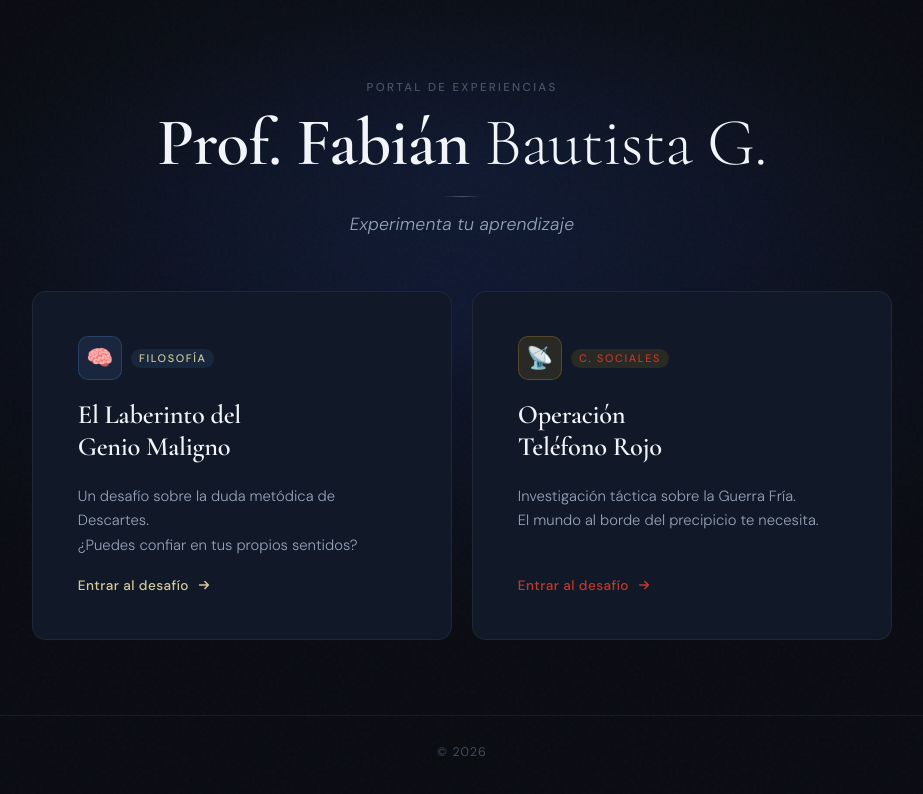
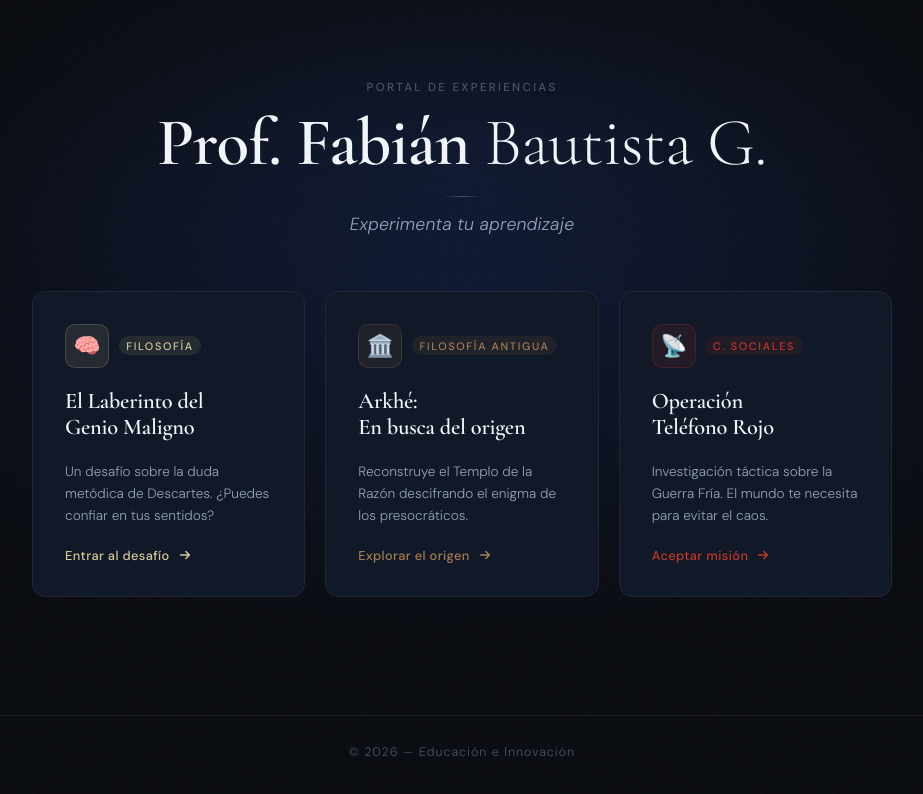
Before and after one commit to fabianbauttt/fabianbauttt.github.io, a plain HTML site: page index.html in a window 1280 px wide. Shown: the whole page, without its empty margins (178-1101 px from the left). Drawn offline with nearby package versions, Linux system fonts and the light colour scheme.

Commit message:
Update index.html

```diff
--- a/index.html
+++ b/index.html
@@ -21,15 +21,20 @@
       --text-secondary: #94a3b8;
       --text-muted:     #475569;
 
-      /* Filosofía — azul frío */
+      /* Filosofía — Dorado Descartes */
       --accent-filo:      #d4c99a;
       --glow-filo:        rgba(212,201,154,0.18);
       --glow-filo-ring:   rgba(212,201,154,0.35);
 
-      /* Sociales — ámbar */
+      /* Sociales — Rojo Guerra Fría */
       --accent-soc:       #c0392b;
       --glow-soc:         rgba(192,57,43,0.14);
       --glow-soc-ring:    rgba(192,57,43,0.32);
+
+      /* Arkhé — Bronce Grecia (NUEVO) */
+      --accent-arkhe:     #a67c52;
+      --glow-arkhe:       rgba(166,124,82,0.18);
+      --glow-arkhe-ring:  rgba(166,124,82,0.35);
 
       --radius:    14px;
       --transition: 0.38s cubic-bezier(0.22,1,0.36,1);
@@ -40,18 +45,13 @@
 
     /* ── Reset ─────────────────────────────────────────────── */
     *, *::before, *::after { box-sizing: border-box; margin: 0; padding: 0; }
-
     html { scroll-behavior: smooth; }
 
     body {
       background-color: var(--bg);
       background-image:
-        radial-gradient(ellipse 70% 55% at 50% 40%,
-          rgba(30,58,138,0.22) 0%,
-          transparent 70%),
-        radial-gradient(ellipse 40% 30% at 50% 20%,
-          rgba(15,23,42,0.8) 0%,
-          transparent 100%);
+        radial-gradient(ellipse 70% 55% at 50% 40%, rgba(30,58,138,0.22) 0%, transparent 70%),
+        radial-gradient(ellipse 40% 30% at 50% 20%, rgba(15,23,42,0.8) 0%, transparent 100%);
       color: var(--text-primary);
       font-family: var(--font-body);
       font-weight: 300;
@@ -60,8 +60,6 @@
       flex-direction: column;
       align-items: center;
       padding: 0 1.25rem;
-
-      /* Subtle grain overlay */
       position: relative;
     }
 
@@ -75,7 +73,6 @@
       z-index: 0;
     }
 
-    /* ── Layout ─────────────────────────────────────────────── */
     main {
       position: relative;
       z-index: 1;
@@ -89,7 +86,6 @@
       gap: clamp(3rem, 7vh, 5rem);
     }
 
-    /* ── Header ─────────────────────────────────────────────── */
     .header {
       text-align: center;
       display: flex;
@@ -117,30 +113,15 @@
       color: var(--text-primary);
     }
 
-    .header h1 strong {
-      font-weight: 600;
-    }
-
-    .header-divider {
-      width: 40px;
-      height: 1px;
-      background: linear-gradient(90deg, transparent, var(--text-muted), transparent);
-      margin: 0.25rem auto;
-    }
-
-    .header p {
-      font-size: clamp(0.95rem, 2.2vw, 1.1rem);
-      color: var(--text-secondary);
-      font-weight: 300;
-      letter-spacing: 0.01em;
-      font-style: italic;
-    }
+    .header h1 strong { font-weight: 600; }
+    .header-divider { width: 40px; height: 1px; background: linear-gradient(90deg, transparent, var(--text-muted), transparent); margin: 0.25rem auto; }
+    .header p { font-size: clamp(0.95rem, 2.2vw, 1.1rem); color: var(--text-secondary); font-weight: 300; letter-spacing: 0.01em; font-style: italic; }
 
     /* ── Cards Grid ─────────────────────────────────────────── */
     .cards {
       width: 100%;
       display: grid;
-      grid-template-columns: repeat(auto-fit, minmax(min(100%, 340px), 1fr));
+      grid-template-columns: repeat(auto-fit, minmax(min(100%, 260px), 1fr));
       gap: 1.25rem;
     }
 
@@ -149,7 +130,7 @@
       background: var(--bg-card);
       border: 1px solid var(--border);
       border-radius: var(--radius);
-      padding: clamp(2rem, 5vw, 2.8rem);
+      padding: 2rem;
       display: flex;
       flex-direction: column;
       gap: 1.25rem;
@@ -157,175 +138,62 @@
       color: inherit;
       position: relative;
       overflow: hidden;
-      transition:
-        transform var(--transition),
-        border-color var(--transition),
-        box-shadow var(--transition);
+      transition: transform var(--transition), border-color var(--transition), box-shadow var(--transition);
       animation: fadeUp 0.9s var(--transition) both;
     }
 
     .card:nth-child(1) { animation-delay: 0.12s; }
     .card:nth-child(2) { animation-delay: 0.22s; }
+    .card:nth-child(3) { animation-delay: 0.32s; }
 
-    /* Shimmer sweep on hover */
     .card::before {
       content: '';
       position: absolute;
       inset: 0;
-      background: linear-gradient(
-        130deg,
-        transparent 30%,
-        rgba(255,255,255,0.032) 50%,
-        transparent 70%
-      );
+      background: linear-gradient(130deg, transparent 30%, rgba(255,255,255,0.032) 50%, transparent 70%);
       transform: translateX(-100%);
       transition: transform 0.6s ease;
       pointer-events: none;
     }
 
-    .card:hover::before {
-      transform: translateX(100%);
-    }
+    .card:hover::before { transform: translateX(100%); }
 
-    /* Per-card color theming */
-    .card--filo:hover {
-      border-color: var(--glow-filo-ring);
-      box-shadow:
-        0 0 0 1px var(--glow-filo-ring),
-        0 20px 60px -12px rgba(0,0,0,0.6),
-        0 0 40px -8px var(--glow-filo);
-      transform: translateY(-5px);
-    }
-
-    .card--soc:hover {
-      border-color: var(--glow-soc-ring);
-      box-shadow:
-        0 0 0 1px var(--glow-soc-ring),
-        0 20px 60px -12px rgba(0,0,0,0.6),
-        0 0 40px -8px var(--glow-soc);
-      transform: translateY(-5px);
-    }
+    /* Hover States */
+    .card--filo:hover { border-color: var(--glow-filo-ring); box-shadow: 0 0 0 1px var(--glow-filo-ring), 0 20px 60px -12px rgba(0,0,0,0.6), 0 0 40px -8px var(--glow-filo); transform: translateY(-5px); }
+    .card--soc:hover { border-color: var(--glow-soc-ring); box-shadow: 0 0 0 1px var(--glow-soc-ring), 0 20px 60px -12px rgba(0,0,0,0.6), 0 0 40px -8px var(--glow-soc); transform: translateY(-5px); }
+    .card--arkhe:hover { border-color: var(--glow-arkhe-ring); box-shadow: 0 0 0 1px var(--glow-arkhe-ring), 0 20px 60px -12px rgba(0,0,0,0.6), 0 0 40px -8px var(--glow-arkhe); transform: translateY(-5px); }
 
     /* ── Card icon ──────────────────────────────────────────── */
-    .card-icon {
-      width: 44px;
-      height: 44px;
-      border-radius: 10px;
-      display: flex;
-      align-items: center;
-      justify-content: center;
-      font-size: 1.35rem;
-      flex-shrink: 0;
-    }
+    .card-icon { width: 44px; height: 44px; border-radius: 10px; display: flex; align-items: center; justify-content: center; font-size: 1.35rem; flex-shrink: 0; }
+    .card--filo .card-icon { background: rgba(212,201,154,0.1); border: 1px solid rgba(212,201,154,0.2); }
+    .card--soc .card-icon { background: rgba(192,57,43,0.1); border: 1px solid rgba(192,57,43,0.2); }
+    .card--arkhe .card-icon { background: rgba(166,124,82,0.1); border: 1px solid rgba(166,124,82,0.2); }
 
-    .card--filo .card-icon {
-      background: rgba(96,165,250,0.1);
-      border: 1px solid rgba(96,165,250,0.2);
-    }
+    .card-meta { display: flex; align-items: center; gap: 0.6rem; }
+    .card-tag { font-size: 0.68rem; font-weight: 500; letter-spacing: 0.15em; text-transform: uppercase; padding: 0.25em 0.7em; border-radius: 999px; }
+    .card--filo .card-tag { color: var(--accent-filo); background: rgba(212,201,154,0.1); }
+    .card--soc .card-tag { color: var(--accent-soc); background: rgba(192,57,43,0.1); }
+    .card--arkhe .card-tag { color: var(--accent-arkhe); background: rgba(166,124,82,0.1); }
 
-    .card--soc .card-icon {
-      background: rgba(251,191,36,0.1);
-      border: 1px solid rgba(251,191,36,0.2);
-    }
+    .card-title { font-family: var(--font-display); font-size: 1.4rem; font-weight: 600; line-height: 1.2; letter-spacing: -0.01em; color: var(--text-primary); }
+    .card-desc { font-size: 0.85rem; color: var(--text-secondary); line-height: 1.6; font-weight: 300; }
 
-    /* ── Card body ──────────────────────────────────────────── */
-    .card-meta {
-      display: flex;
-      align-items: center;
-      gap: 0.6rem;
-    }
-
-    .card-tag {
-      font-size: 0.68rem;
-      font-weight: 500;
-      letter-spacing: 0.15em;
-      text-transform: uppercase;
-      padding: 0.25em 0.7em;
-      border-radius: 999px;
-    }
-
-    .card--filo .card-tag {
-      color: var(--accent-filo);
-      background: rgba(96,165,250,0.1);
-    }
-
-    .card--soc .card-tag {
-      color: var(--accent-soc);
-      background: rgba(251,191,36,0.1);
-    }
-
-    .card-title {
-      font-family: var(--font-display);
-      font-size: clamp(1.35rem, 3.2vw, 1.65rem);
-      font-weight: 600;
-      line-height: 1.2;
-      letter-spacing: -0.01em;
-      color: var(--text-primary);
-    }
-
-    .card-desc {
-      font-size: 0.925rem;
-      color: var(--text-secondary);
-      line-height: 1.65;
-      font-weight: 300;
-    }
-
-    .card-cta {
-      margin-top: auto;
-      display: flex;
-      align-items: center;
-      gap: 0.5rem;
-      font-size: 0.85rem;
-      font-weight: 500;
-      letter-spacing: 0.03em;
-      transition: gap var(--transition);
-    }
-
+    .card-cta { margin-top: auto; display: flex; align-items: center; gap: 0.5rem; font-size: 0.8rem; font-weight: 500; letter-spacing: 0.03em; transition: gap var(--transition); }
     .card--filo .card-cta { color: var(--accent-filo); }
-    .card--soc  .card-cta { color: var(--accent-soc);  }
+    .card--soc .card-cta { color: var(--accent-soc); }
+    .card--arkhe .card-cta { color: var(--accent-arkhe); }
 
     .card:hover .card-cta { gap: 0.9rem; }
+    .card-cta svg { width: 14px; height: 14px; transition: transform var(--transition); }
+    .card:hover .card-cta svg { transform: translateX(3px); }
 
-    .card-cta svg {
-      width: 14px;
-      height: 14px;
-      transition: transform var(--transition);
-    }
-
-    .card:hover .card-cta svg {
-      transform: translateX(3px);
-    }
-
-    /* ── Footer ─────────────────────────────────────────────── */
-    footer {
-      position: relative;
-      z-index: 1;
-      width: 100%;
-      text-align: center;
-      padding: 1.75rem 0 2.5rem;
-      color: var(--text-muted);
-      font-size: 0.78rem;
-      letter-spacing: 0.08em;
-      border-top: 1px solid var(--border);
-    }
-
-    /* ── Animations ─────────────────────────────────────────── */
-    @keyframes fadeUp {
-      from { opacity: 0; transform: translateY(18px); }
-      to   { opacity: 1; transform: translateY(0);    }
-    }
-
-    /* ── Responsive ─────────────────────────────────────────── */
-    @media (max-width: 540px) {
-      .cards { grid-template-columns: 1fr; }
-    }
+    footer { position: relative; z-index: 1; width: 100%; text-align: center; padding: 1.75rem 0 2.5rem; color: var(--text-muted); font-size: 0.78rem; letter-spacing: 0.08em; border-top: 1px solid var(--border); }
+    @keyframes fadeUp { from { opacity: 0; transform: translateY(18px); } to { opacity: 1; transform: translateY(0); } }
   </style>
 </head>
 <body>
 
   <main>
-
-    <!-- ── Header ── -->
     <header class="header">
       <span class="header-eyebrow">Portal de Experiencias</span>
       <h1><strong>Prof. Fabián</strong> Bautista G.</h1>
@@ -333,75 +201,52 @@
       <p>Experimenta tu aprendizaje</p>
     </header>
 
-    <!-- ── Cards ── -->
     <section class="cards" aria-label="Escape Rooms disponibles">
 
-      <!-- Tarjeta 1: Filosofía -->
-      <a
-        class="card card--filo"
-        href="https://fabianbauttt.github.io/escape-descartes/"
-        target="_blank"
-        rel="noopener noreferrer"
-        aria-label="Ir al Escape Room de Filosofía"
-      >
+      <a class="card card--filo" href="https://fabianbauttt.github.io/escape-descartes/" target="_blank">
         <div class="card-meta">
-          <div class="card-icon" aria-hidden="true">🧠</div>
+          <div class="card-icon">🧠</div>
           <span class="card-tag">Filosofía</span>
         </div>
-
-        <div>
-          <h2 class="card-title">El Laberinto del<br>Genio Maligno</h2>
-        </div>
-
-        <p class="card-desc">
-          Un desafío sobre la duda metódica de Descartes.<br>
-          ¿Puedes confiar en tus propios sentidos?
-        </p>
-
+        <h2 class="card-title">El Laberinto del<br>Genio Maligno</h2>
+        <p class="card-desc">Un desafío sobre la duda metódica de Descartes. ¿Puedes confiar en tus sentidos?</p>
         <div class="card-cta">
           Entrar al desafío
-          <svg viewBox="0 0 16 16" fill="none" stroke="currentColor" stroke-width="1.8" stroke-linecap="round" stroke-linejoin="round" aria-hidden="true">
-            <path d="M3 8h10M9 4l4 4-4 4"/>
-          </svg>
+          <svg viewBox="0 0 16 16" fill="none" stroke="currentColor" stroke-width="1.8" stroke-linecap="round" stroke-linejoin="round"><path d="M3 8h10M9 4l4 4-4 4"/></svg>
         </div>
       </a>
 
-      <!-- Tarjeta 2: Sociales -->
-      <a
-        class="card card--soc"
-        href="https://fabianbauttt.github.io/escape-guerra-fria/"
-        target="_blank"
-        rel="noopener noreferrer"
-        aria-label="Ir al Escape Room de Ciencias Sociales"
-      >
+      <a class="card card--arkhe" href="https://fabianbauttt.github.io/escape-arkhe/" target="_blank">
         <div class="card-meta">
-          <div class="card-icon" aria-hidden="true">📡</div>
+          <div class="card-icon">🏛️</div>
+          <span class="card-tag">Filosofía Antigua</span>
+        </div>
+        <h2 class="card-title">Arkhé:<br>En busca del origen</h2>
+        <p class="card-desc">Reconstruye el Templo de la Razón descifrando el enigma de los presocráticos.</p>
+        <div class="card-cta">
+          Explorar el origen
+          <svg viewBox="0 0 16 16" fill="none" stroke="currentColor" stroke-width="1.8" stroke-linecap="round" stroke-linejoin="round"><path d="M3 8h10M9 4l4 4-4 4"/></svg>
+        </div>
+      </a>
+
+      <a class="card card--soc" href="https://fabianbauttt.github.io/escape-guerra-fria/" target="_blank">
+        <div class="card-meta">
+          <div class="card-icon">📡</div>
           <span class="card-tag">C. Sociales</span>
         </div>
-
-        <div>
-          <h2 class="card-title">Operación<br>Teléfono Rojo</h2>
-        </div>
-
-        <p class="card-desc">
-          Investigación táctica sobre la Guerra Fría.<br>
-          El mundo al borde del precipicio te necesita.
-        </p>
-
+        <h2 class="card-title">Operación<br>Teléfono Rojo</h2>
+        <p class="card-desc">Investigación táctica sobre la Guerra Fría. El mundo te necesita para evitar el caos.</p>
         <div class="card-cta">
-          Entrar al desafío
-          <svg viewBox="0 0 16 16" fill="none" stroke="currentColor" stroke-width="1.8" stroke-linecap="round" stroke-linejoin="round" aria-hidden="true">
-            <path d="M3 8h10M9 4l4 4-4 4"/>
-          </svg>
+          Aceptar misión
+          <svg viewBox="0 0 16 16" fill="none" stroke="currentColor" stroke-width="1.8" stroke-linecap="round" stroke-linejoin="round"><path d="M3 8h10M9 4l4 4-4 4"/></svg>
         </div>
       </a>
 
     </section>
-
   </main>
 
   <footer>
-    <span>© 2026</span>
+    <span>© 2026 — Educación e Innovación</span>
   </footer>
 
 </body>
```
